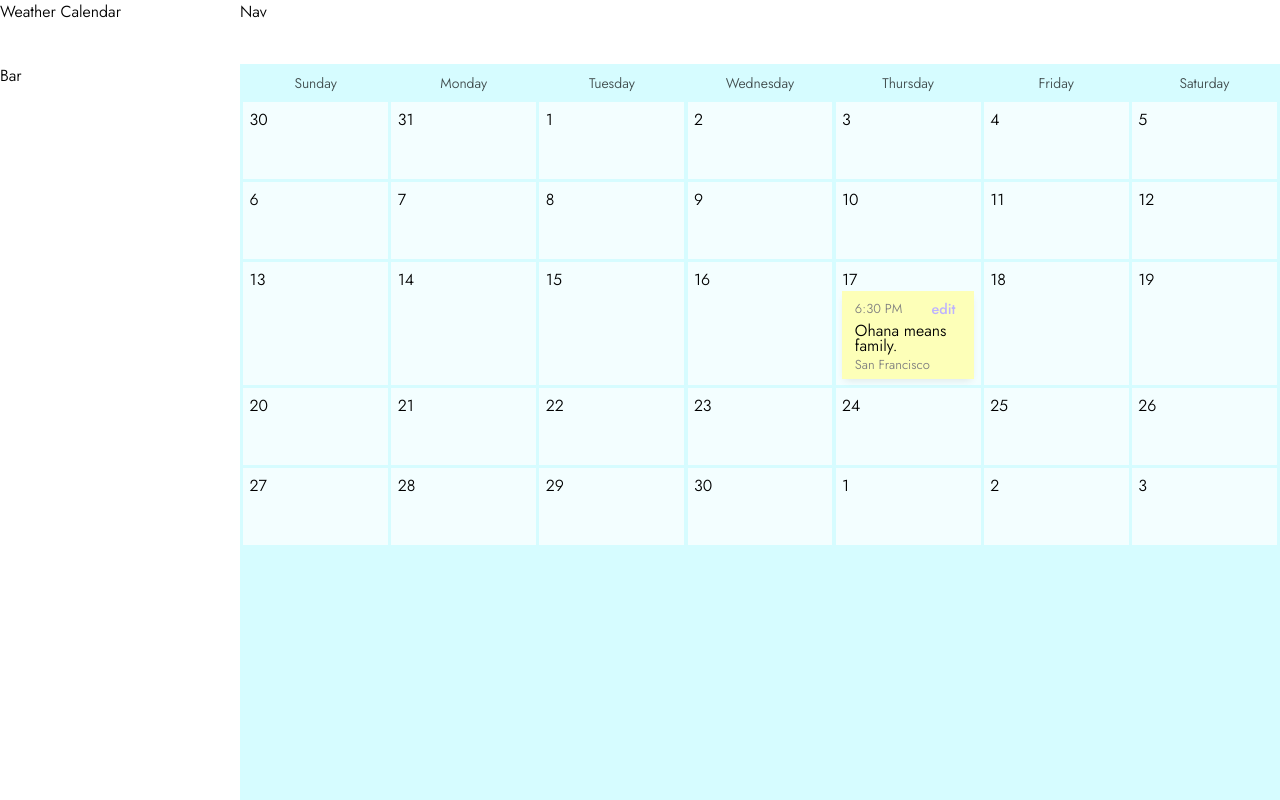
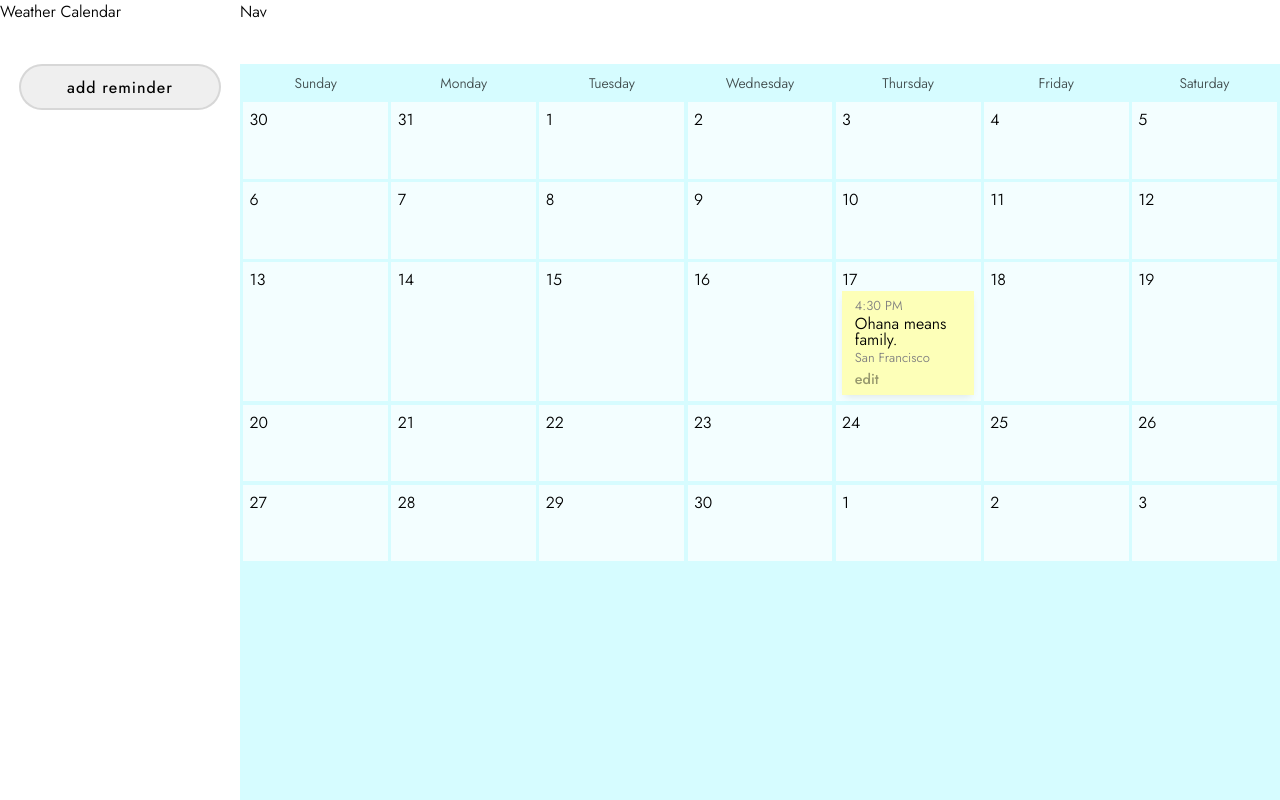
Before and after one commit to isacvale/weather-calendar, a React (Create React App) app: page / in a window 1280 px wide. Built offline with nearby package versions, Linux system fonts and the light colour scheme.

Commit message:
Fix. Let edit the time of reminders.

```diff
--- a/src/components/CalendarDay.js
+++ b/src/components/CalendarDay.js
@@ -8,11 +8,6 @@ const CalendarDay = observer(props => {
   const { day = 1, month = 0, year = 2020 } = props
   const { reminders } = mainStore.data
   const data = reminders[year]?.[month]?.[day] || []
-
-  console.log('111',reminders )
-  console.log('222',reminders[year] )
-  console.log('333',reminders[year]?.[month] )
-  console.log('444',reminders[year]?.[month]?.[day] )
 
   return (
     <section
--- a/src/components/CalendarReminder.css
+++ b/src/components/CalendarReminder.css
@@ -12,8 +12,13 @@
 }
 
 .CalendarReminder__Edit-Button {
-    color: var(--maximum-blue-purple);
+    color: var(--black-transparent-L);
+    display: inline-block;
     font-size: 0.9rem;
+    margin-top: 0.2rem;
+    padding: 0;
+    text-align: left;
+    width: 100%;
 }
 
 .CalendarReminder__Time,
--- a/src/components/CalendarReminder.js
+++ b/src/components/CalendarReminder.js
@@ -7,6 +7,7 @@ import {
 import {
   colorAliasToCSSVar,
   colorPalette,
+  getTime
 } from 'utils'
 import './CalendarReminder.css'
 import { mainStore } from 'stores/index'
@@ -14,17 +15,21 @@ import { mainStore } from 'stores/index'
 const CalendarReminder = observer(props => {
 
   const { city, color, day, id, month, text, time, year } = props
+
   const [isOpen, setIsOpen] = useState(false)
-
   const reminder = mainStore.data.reminders[year][month][day]
     .find(x => x.id === id)
+
   const cssColor = colorAliasToCSSVar(color) || 'white'
   const toggleIsOpen = () => setIsOpen(!isOpen)
 
   const closeDialog = () => {
     const newDate = reminder.newDateTime
     if (newDate) {
-      mainStore.addReminder(newDate.getFullYear(),newDate.getMonth(), newDate.getDate(), id, reminder)
+      mainStore.addReminder({
+        ...reminder,
+        dateString: reminder.newDateTime,
+      })
       mainStore.deleteReminder(year, month, day, id)
     }
     setIsOpen(!isOpen)
@@ -38,11 +43,9 @@ const CalendarReminder = observer(props => {
       }}
     >
       <header>
-        <div className='CalendarReminder__Time'>{time}</div>
-        <button
-          className='CalendarReminder__Edit-Button link-button'
-          onClick={toggleIsOpen}
-        >edit</button>
+        <div className='CalendarReminder__Time'>
+          {getTime(new Date(reminder.dateString))}
+        </div>
       </header>
       <div
         className='CalendarReminder__Text'
@@ -50,6 +53,12 @@ const CalendarReminder = observer(props => {
       <footer
         className='CalendarReminder__City'
       >{city}</footer>
+
+      <button
+        className='CalendarReminder__Edit-Button link-button'
+        onClick={toggleIsOpen}
+      >edit</button>
+
       <Modal
         closeCallback={closeDialog}
         isOpen={isOpen}
--- a/src/components/DialogReminder.js
+++ b/src/components/DialogReminder.js
@@ -3,13 +3,14 @@ import { observer } from 'mobx-react'
 import {
   colorAliasToCSSVar,
   colorPalette,
+  getTime,
+  normalString
 } from 'utils'
 import { mainStore } from 'stores'
 import './DialogReminder.css'
 
 const DialogReminder = observer(props => {
   const { closeCallback, year, month, day, id } = props
-
 
   const reminder = mainStore.data.reminders[year][month][day]
     .find(x => x.id === id)
@@ -24,23 +25,6 @@ const DialogReminder = observer(props => {
       <div className='DialogReminder__Form'>
 
         <DateTime reminder={reminder} />
-
-        {/* <div className='DialogReminder__WeekDay'>{weekDayStr}</div>
-        <div className='DialogReminder__Date'>{dateStr}</div>
-        <div className='DialogReminder__Time'>3:00 PM</div>
-        { isEditingTime
-          ? <input
-              className='DialogReminder__Time-Edit'
-              type='datetime-local'
-            />
-          : <button
-              className='DialogReminder__Date-Button link-button'
-              onClick={() => setIsEditingTime(true)}
-            >
-              change date
-            </button>
-        } */}
-
 
         <label className='DialogReminder__Message'>
           <div className='__Label'>
@@ -90,7 +74,11 @@ const DialogReminder = observer(props => {
 
 const DateTime = observer(props => {
   const { reminder } = props
-  const { year, month, day } = reminder
+  const dateFromString = new Date(reminder.dateString)
+
+  const year = dateFromString.getFullYear() || reminder.year
+  const month = dateFromString.getMonth() || reminder.month
+  const day = dateFromString.getDate() || reminder.day
 
   const [isEditingTime, setIsEditingTime] = useState(false)
 
@@ -98,6 +86,8 @@ const DateTime = observer(props => {
 
   const weekDayStr = date.toLocaleDateString('en-us', { weekday: 'long' })
   const dateStr = date.toLocaleDateString('en-us', { year: 'numeric', month: 'long', day: 'numeric' })
+
+  const dateValue = normalString(reminder.newDateTime || reminder.dateString)
 
   return isEditingTime
     ? (
@@ -108,9 +98,9 @@ const DateTime = observer(props => {
         <input
           className='DialogReminder__Time-Edit'
           type='datetime-local'
+          value={dateValue}
           onChange={ev => {
-            const date = new Date(ev.target.value)
-            reminder.newDateTime=date
+            reminder.newDateTime=ev.target.value
           }}
         />
       </>
@@ -119,7 +109,7 @@ const DateTime = observer(props => {
       <>
         <div className='DialogReminder__WeekDay'>{weekDayStr}</div>
         <div className='DialogReminder__Date'>{dateStr}</div>
-        <div className='DialogReminder__Time'>3:00 PM</div>
+        <div className='DialogReminder__Time'>{getTime(new Date(reminder.dateString))}</div>
         <button
           className='DialogReminder__Date-Button link-button'
           onClick={() => setIsEditingTime(true)}
--- /dev/null
+++ b/src/components/SideBar.css
@@ -0,0 +1,3 @@
+.SideBar {
+    padding: 0 1.2em;
+}
--- /dev/null
+++ b/src/components/SideBar.js
@@ -0,0 +1,62 @@
+import React, { useState } from 'react'
+import {
+  DialogReminder,
+  Modal,
+} from 'components'
+import {
+  normalString,
+} from 'utils'
+import {
+  mainStore
+} from 'stores'
+import './SideBar.css'
+
+const SideBar = props => {
+  const [isOpen, setIsOpen] = useState(false)
+  const [reminder, setReminder] = useState({})
+
+  const createNewReminder = () => {
+    setReminder(mainStore.addReminder())
+  }
+
+  // const closeDialog = () => {
+  //     const newDate = reminder.newDateTime
+  //     if (newDate) {
+  //       mainStore.addReminder({
+  //         ...reminder,
+  //         dateString: reminder.newDateTime,
+  //       })
+  //       mainStore.deleteReminder(year, month, day, id)
+  //     }
+  //     setIsOpen(!isOpen)
+  //   }
+
+  const { year, month, day, id } = reminder
+
+  return (
+    <aside className='SideBar'>
+      <button
+        className='SideBar__Add-Button big-button'
+        onClick={createNewReminder}
+      >
+        Add reminder
+      </button>
+      { reminder
+        ? <Modal
+          // closeCallback={closeDialog}
+          isOpen={isOpen}
+        >
+          <DialogReminder
+            id={id}
+            year={year}
+            month={month}
+            day={day}
+          />
+        </Modal>
+        : null
+      }
+    </aside>
+  )
+}
+
+export default SideBar
--- a/src/components/index.js
+++ b/src/components/index.js
@@ -3,6 +3,7 @@ import CalendarDay from './CalendarDay'
 import CalendarReminder from './CalendarReminder'
 import DialogReminder from './DialogReminder'
 import Modal from './Modal'
+import SideBar from './SideBar'
 
 export {
     Calendar,
@@ -10,4 +11,5 @@ export {
     CalendarReminder,
     DialogReminder,
     Modal,
+    SideBar,
 }
--- a/src/index.css
+++ b/src/index.css
@@ -63,3 +63,15 @@ code {
   letter-spacing: 1px;
   text-transform: uppercase;
 }
+
+.big-button {
+  cursor: pointer;
+  letter-spacing: 1px;
+  font-size: 1rem;
+  padding: 0.6rem;
+  width: 100%;
+  border-radius: 2rem;
+  border: 2px solid var(--shadow);
+  font-variation-settings: 'wght' 450;
+  text-transform: lowercase;
+}
--- a/src/pages/MainPage.js
+++ b/src/pages/MainPage.js
@@ -1,7 +1,7 @@
 import React from 'react'
 import {
     Calendar,
-    CalendarDay
+    SideBar,
 } from 'components'
 import './MainPage.css'
 
@@ -10,7 +10,9 @@ const MainPage = props => {
         <div className='MainPage'>
             <div style={{ gridArea: 'header' }}>Weather Calendar</div>
             <div style={{ gridArea: 'nav' }}>Nav</div>
-            <div style={{ gridArea: 'bar' }}>Bar</div>
+            <div style={{ gridArea: 'bar' }}>
+                <SideBar />
+            </div>
             <div className='MainPage__CalendarContainer' style={{ gridArea: 'calendar' }}>
                 <Calendar />
             </div>
--- a/src/stores/mainStore.js
+++ b/src/stores/mainStore.js
@@ -1,4 +1,7 @@
 import { action, observable } from 'mobx'
+import {
+    normalString
+} from 'utils'
 
 // Data structure
 const data = {
@@ -14,6 +17,8 @@ const data = {
                         id: 'uyvxhwbxjwbxuvjb',
                         text: 'Ohana means family.',
                         time: '6:30 PM',
+                        dateString: '2020-09-27T16:30',
+                        // dateString: '9/17/2020, 6:30:00 PM',
                     },
                 ]
             },
@@ -27,26 +32,50 @@ const reminderTemplate = {
     key: '',
     text: '',
     time: '9:00 AM',
-    newDateTime: null
+    newDateTime: null,
+    dateString: ''
 }
 
 // Store creation
 const store = observable({
     data,
-    addReminder (year, month, day, id, data) {
-        console.log('run add reminder', year, month, day, id)
+
+    addReminder (data = {}) {
+        const {
+            dateString = normalString(new Date()),
+            id = Math.random(),
+            color = 'white',
+            city = '',
+            text = ''
+        } = data
+
+        const date = new Date(dateString)
+        const year = date.getFullYear()
+        const month = date.getMonth()
+        const day = date.getDate()
+        const time = date.toLocaleTimeString()
+
         const reminders = this.data.reminders
-        if (!reminders[year]) reminders[year] = []
-        if (!reminders[year][month]) reminders[year][month] = []
+        if (!reminders[year]) reminders[year] = {}
+        if (!reminders[year][month]) reminders[year][month] = {}
         if (!reminders[year][month][day]) reminders[year][month][day] = []
-        reminders[year][month][day].push({
+
+        const dayArray = reminders[year][month][day]
+        dayArray.push({
             ...reminderTemplate,
             ...data,
+            dateString,
+            year,
+            month,
+            day,
+            time,
+            id,
             newDateTime: null
         })
+
+        return dayArray[dayArray.length - 1]
     },
     deleteReminder (year, month, day, id) {
-        console.log('run delete reminder', year, month, day, id)
         const monthArray = this.data.reminders[year][month]
         monthArray[day] = monthArray[day].filter(reminder => reminder.id !== id)
     },
--- a/src/utils.js
+++ b/src/utils.js
@@ -75,12 +75,40 @@ const colorPalette = {
 const colorAliasToCSSVar = alias =>
   colorPalette[alias]
 
+const normalString = dateArg => {
+  const addLeadingZero = num => {
+    return ('00' + num).slice(-2)
+  }
+
+
+  const date = typeof dateArg === 'string'
+    ? new Date(dateArg)
+    : dateArg
+
+  const year = date.getFullYear()
+  const month = addLeadingZero(date.getMonth() + 1)
+  const day = addLeadingZero(date.getDate())
+  const hours = addLeadingZero(date.getHours())
+  const minutes = addLeadingZero(date.getMinutes())
+
+  return `${year}-${month}-${day}T${hours}:${minutes}`
+}
+
+const getTime = dateArg => {
+  const time = typeof dateArg === 'string'
+    ? dateArg
+    : dateArg.toLocaleTimeString()
+  return `${time.match(/\d+:\d{2}/)} ${time.match(/[A-Z]{2}/)}`
+}
+
 export {
   colorAliasToCSSVar,
   colorPalette,
   daysInMonth,
   extendDaysList,
+  getTime,
   getWeekDay,
   listDays,
+  normalString,
   range
 }
```
